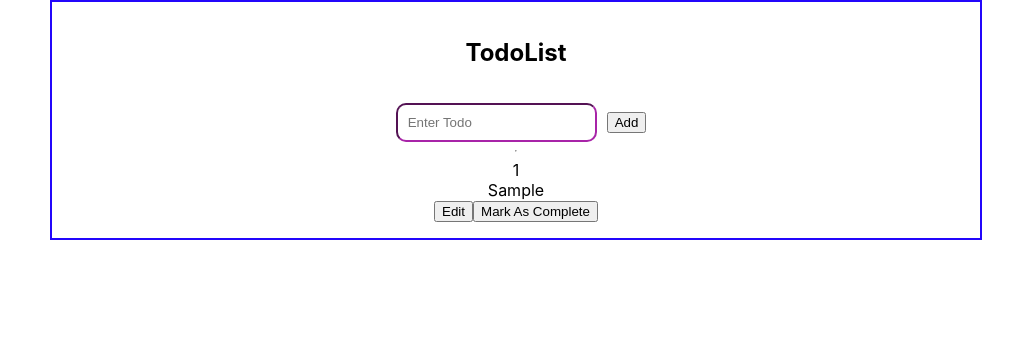
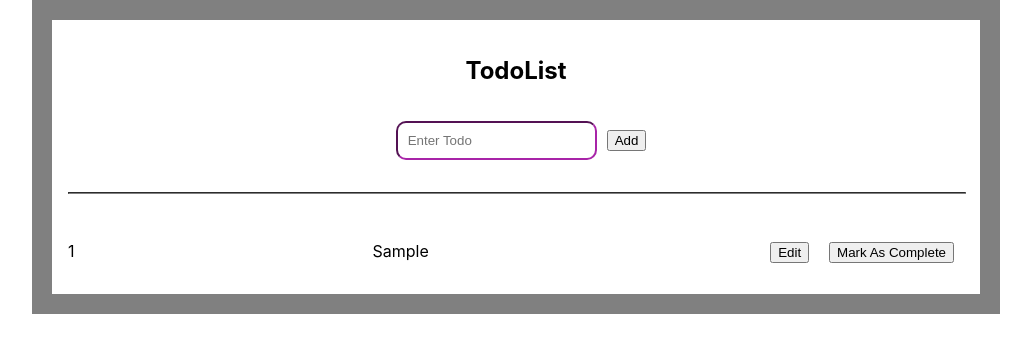
Before and after one commit to Alireza-Allahverdi/todo-list, a React (Create React App) app: page / in a window 1280 px wide. Both pictures are taken after typing "Sample" into the empty fields and a click on the button "Add". Shown: the top 352 px of the page, without its empty margins (124-1155 px from the left). Built offline with nearby package versions, Linux system fonts and the light colour scheme.

Commit message:
some styles added

```diff
--- a/src/styles/App.scss
+++ b/src/styles/App.scss
@@ -1,5 +1,6 @@
 .App {
   text-align: center;
+  height: 100vh;
 }
 
 @import "./todoStyle.scss"
--- a/src/styles/index.scss
+++ b/src/styles/index.scss
@@ -6,8 +6,3 @@ body {
   -webkit-font-smoothing: antialiased;
   -moz-osx-font-smoothing: grayscale;
 }
-
-code {
-  font-family: source-code-pro, Menlo, Monaco, Consolas, 'Courier New',
-    monospace;
-}
--- a/src/styles/todoStyle.scss
+++ b/src/styles/todoStyle.scss
@@ -2,9 +2,9 @@
     padding: 1rem;
     display: flex;
     flex-direction: column;
-    border: 2px solid rgb(35, 7, 251);
+    border: 20px solid grey;
     width: 70%;
-    margin: 0 auto;
+    margin: auto;
 }
 
 
@@ -19,3 +19,33 @@
         padding: 10px;
     }
 }
+
+hr {
+    width: 100%;
+    margin: 2rem 0px;
+    border-color: gray;
+    background-color: gray;
+}
+
+.adding-text {
+    margin-bottom: 1rem;
+}
+
+.todo-item {
+    display: flex;
+    margin: 15px 0px;
+    .todo-text {
+        width: 10%;
+        margin: 0 auto;
+        text-align: start;
+    }
+    .complete {
+        text-decoration: line-through;
+        color: burlywood;
+    }
+    .buttons-container {
+        button {
+            margin: 0 10px;
+        }
+    }
+}
```
